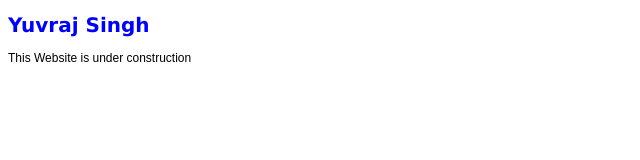
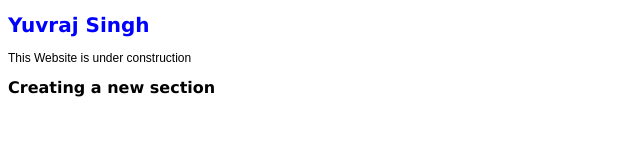
Before and after one commit to YuvrajSinghAutomotive/YuvrajSinghAutomotive.github.io, a plain HTML site: page index.html in a window 1280 px wide. Shown: the whole page, without its empty margins (0-640 px from the left). Drawn offline with Linux system fonts and the light colour scheme.

Commit message:
Update index.html

```diff
--- a/index.html
+++ b/index.html
@@ -16,6 +16,7 @@
     <body>
         <h1>Yuvraj Singh</h1>
         This Website is under construction
+        <h2>Creating a new section</h2>
     </body>
 
 </html>
```
